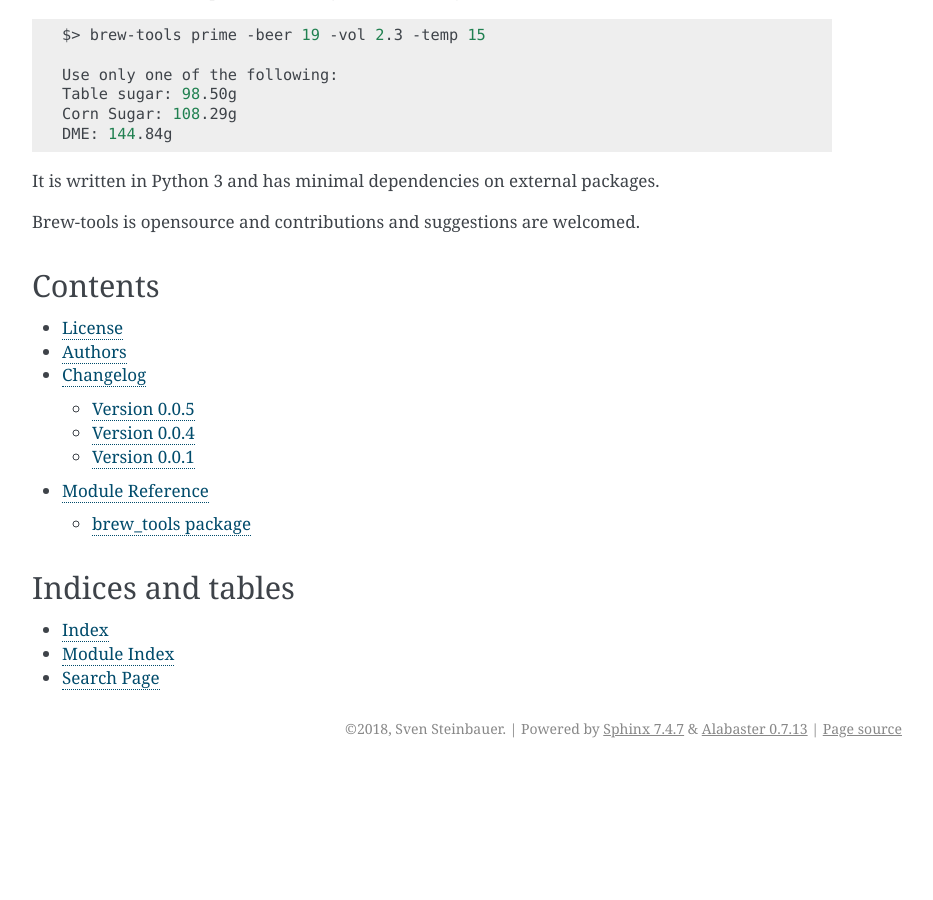
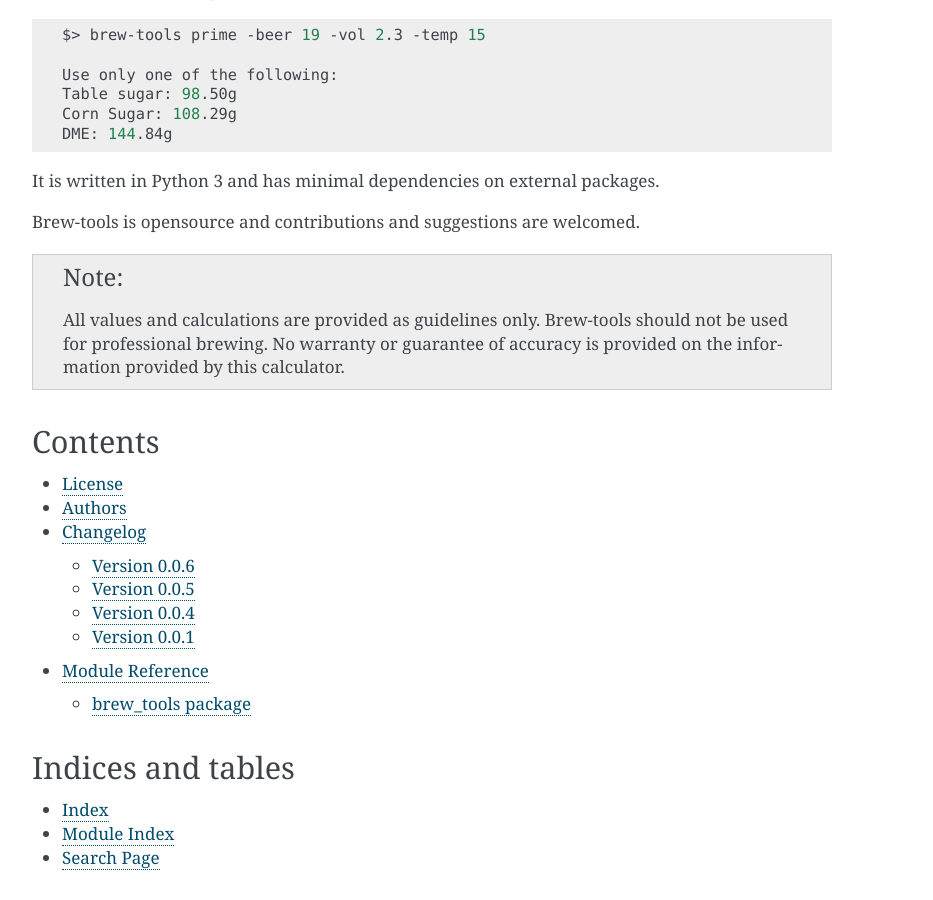
Before and after one commit to Svenito/brew-tools, a Sphinx documentation site: the page built from docs/index.rst, in a window 1280 px wide and 900 px high, scrolled down 675 px. Shown: the whole window, without its empty margins (338-1271 px from the left). Built offline with Sphinx 7.4.7, drawn with Linux system fonts in a browser that asks for light colours; before the commit the page ends 1443 px from its top, so only the background shows below that.

```diff
--- a/docs/index.rst
+++ b/docs/index.rst
@@ -50,6 +50,13 @@ It is written in Python 3 and has minimal dependencies on external packages.
 
 Brew-tools is opensource and contributions and suggestions are welcomed.
 
+.. note::
+
+    All values and calculations are provided as guidelines only.
+    Brew-tools should not be used for professional brewing. No warranty
+    or guarantee of accuracy is provided on the information provided by
+    this calculator.
+
 Contents
 ========
 
```
Also changed, not shown: CHANGELOG.rst (+8 -1 lines), README.md (+4 -1 lines), README.rst (+7 -0 lines).
